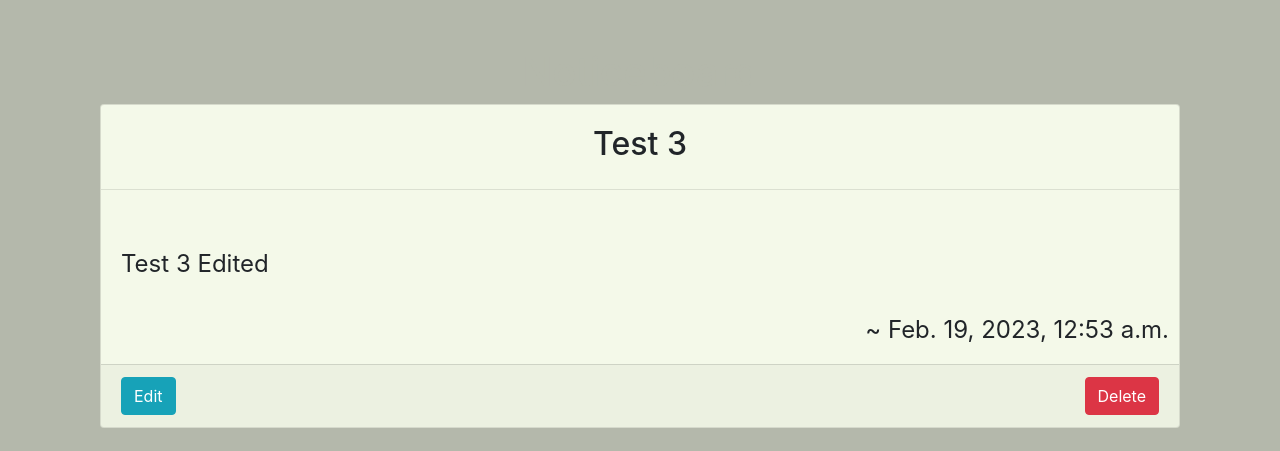
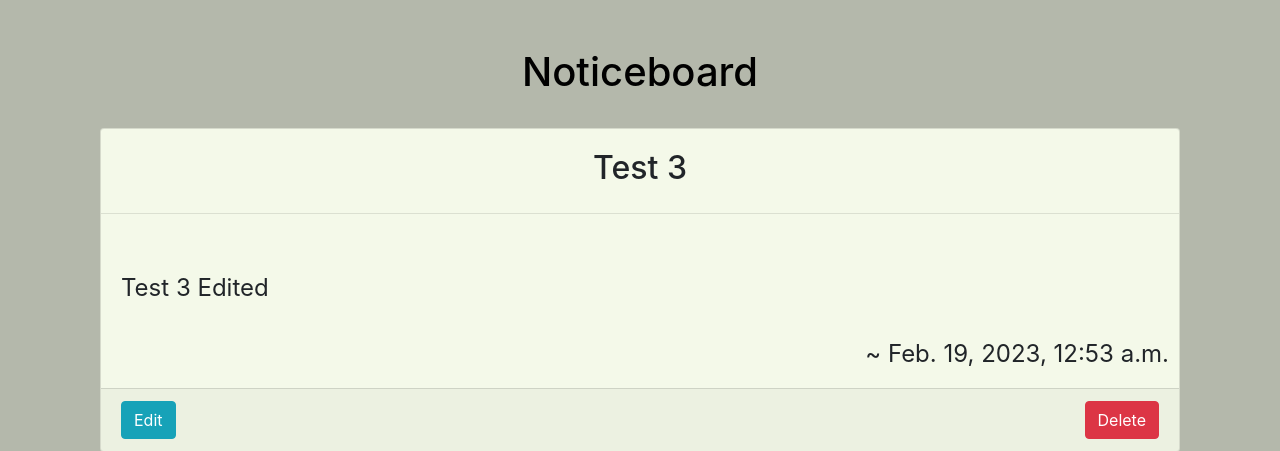
Before and after one commit to beratzorlu/HopeLink, a Django app: page /blog/ in a window 1280 px wide. Shown: the part 64-515 px from the top of the page. Run offline with Django 4.2, Linux system fonts and the light colour scheme; data comes from the database, SQL or seed files in the repository; some libraries are stand-ins or nearby versions.

Commit message:
Add margin for more spacing on blog. Also add id black to noticeboard as was stuck on clear

```diff
--- a/blog/templates/blog/blog.html
+++ b/blog/templates/blog/blog.html
@@ -8,7 +8,7 @@
 <div class="container h-100 text-center">
     <div class="row h-100">
         <div class="col mt-5">
-            <h1 class="text-clear home-pg-text text-center">
+            <h1 class="home-pg-text text-center title-margin" id="black">
                 Noticeboard
             </h1>
             {% if request.user|has_group:"site_admin" %}
--- a/home/templates/home/index.html
+++ b/home/templates/home/index.html
@@ -22,6 +22,9 @@
 
 <!-- Our Purpose Section -->
 <section class="max-width-90">
+
+</section>
+<section class="max-width-90">
     <div>
         <p>NGO activities include, but are not limited to, environmental, social, advocacy and human rights work. They
             can work to promote social or political change on a broad scale or very locally. NGOs play a critical part
--- a/static/css/base.css
+++ b/static/css/base.css
@@ -3,6 +3,15 @@ body {
     min-height: 100vh;
     display: flex;
     flex-direction: column;
+}
+
+.max-width-90 {
+    max-width: 90%;
+    margin: auto;
+}
+
+#black {
+    color: black;
 }
 
 /* Navbar */
@@ -66,6 +75,8 @@ p {
     border-color: #284b63;
 }
 
+/* Blog page */
+
 .card-heading-hl {
     margin: 20px 0 10px 0;
     text-transform: capitalize;
@@ -109,11 +120,10 @@ p {
     transform: scale(1.15);
 }
 
-.max-width-90 {
-    max-width: 90%;
-    margin: auto;
-}
-
 .footer-margin {
     margin-right: 2rem;
 }
+
+.title-margin {
+    margin-bottom: 2rem;
+}
```
